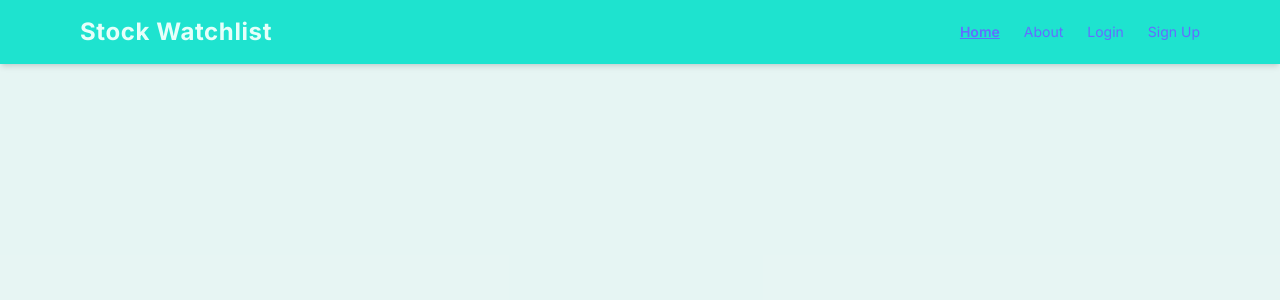
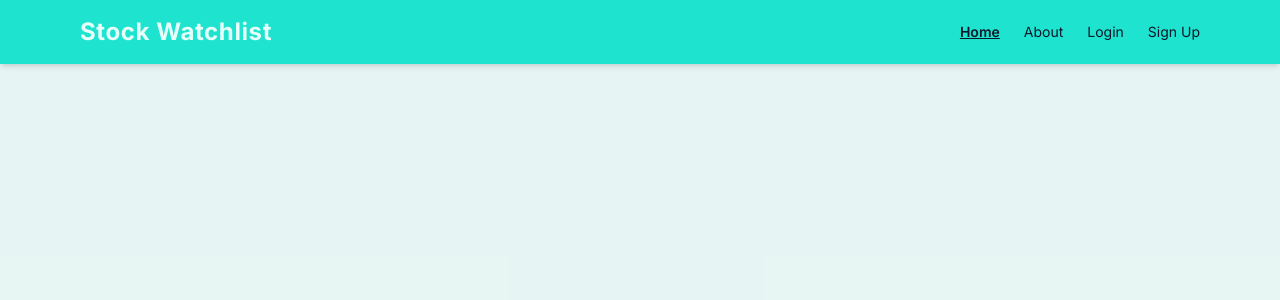
Before and after one commit to zharan96prog/Stock-Watchlist-App, a React (Vite) app: page / in a window 1280 px wide. Shown: the top 300 px of the page. Built offline with nearby package versions, Linux system fonts and the light colour scheme; no server answers.

Commit message:
Update index.css

```diff
--- a/src/index.css
+++ b/src/index.css
@@ -19,11 +19,11 @@
 
 a {
   font-weight: 500;
-  color: #646cff;
+  color: #0f172a;
   text-decoration: inherit;
 }
 a:hover {
-  color: #535bf2;
+  color: #64748b;
 }
 
 body {
```
